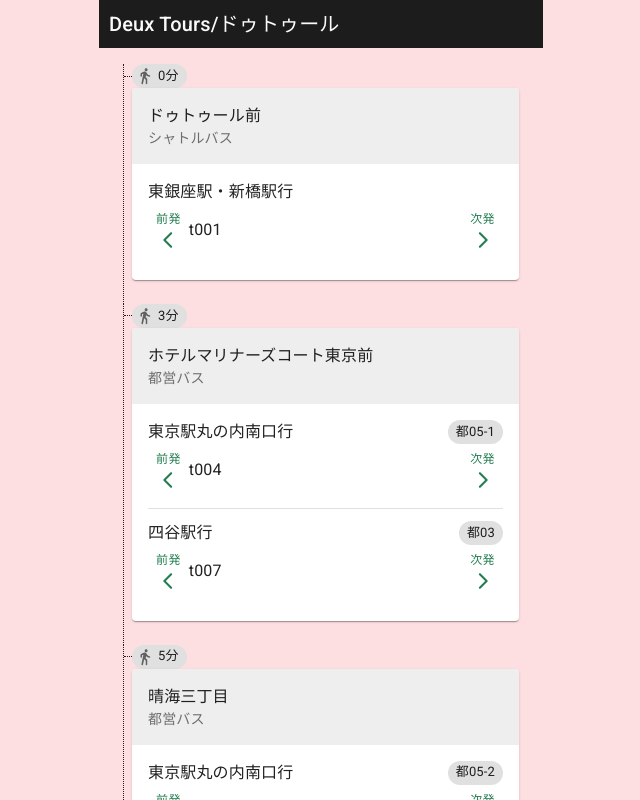
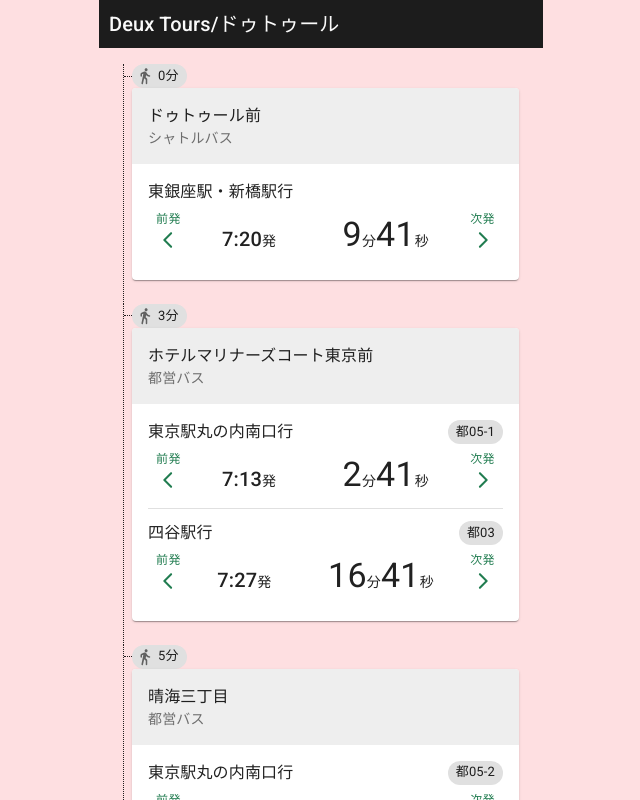
Before and after one commit to noriaki/anytt, a Next.js app: page /rs/1 in a window 1280 px wide. Shown: the top 800 px of the page, without its empty margins (319-959 px from the left). Built offline with nearby package versions, Linux system fonts and the light colour scheme.

Commit message:
[WIP] add timer mock

```diff
--- a/src/components/TimersBoard/GuideBoard/GuideBoard.module.css
+++ b/src/components/TimersBoard/GuideBoard/GuideBoard.module.css
@@ -1,4 +1,5 @@
 .time {
+  width: unset;
   flex-grow: 1;
 }
 
--- a/src/components/TimersBoard/GuideBoard/index.tsx
+++ b/src/components/TimersBoard/GuideBoard/index.tsx
@@ -14,7 +14,7 @@
 import styles from './GuideBoard.module.css';
 
 // types
-import { Route, Timetable } from '~/data/types';
+import { Route, Timetable, NextTime } from '~/data/types';
 
 type GuideBoardComponent = React.FC<{
   route: Route;
@@ -22,11 +22,36 @@
 
 type pickTimetableF = (timetables: Timetable[], day: number) => Timetable | undefined;
 
+type nextTimeF = (timetable: Timetable, now: Date) => NextTime | null;
+
 const pickTimetable: pickTimetableF = (ts, d) => ts.find(t => t.calendar.includes(d));
 
+// prototyping
+const nextTime: nextTimeF = (tt, now) => {
+  if (tt.data === null) {
+    return null;
+  }
+  const h = now.getHours();
+  const m = now.getMinutes();
+  const data = tt.data.find(t => t.hour === h);
+  if (data == null) {
+    return null;
+  }
+  const { hour, minutes } = data;
+  const mi = minutes.findIndex(mt => mt > m);
+  const minute = minutes[mi];
+  return { hour, minute };
+};
+
 const GuideBoard: GuideBoardComponent = ({ route }) => {
-  const day = new Date().getDay();
+  const now = new Date('2020-01-29 07:11:19');
+  const day = now.getDay(); // Wednesday
   const timetable = pickTimetable(route.timetables, day);
+
+  let n: NextTime | null;
+  if (timetable != null) {
+    n = nextTime(timetable, now);
+  }
 
   return (
     <Grid container direction="column">
@@ -40,7 +65,7 @@
           </Grid>
         )}
       </Grid>
-      <Grid item container justify="space-between" alignItems="center">
+      <Grid item container justify="space-between" alignItems="flex-end">
         <Grid item>
           <Button
             color="secondary"
@@ -56,8 +81,35 @@
             </Typography>
           </Button>
         </Grid>
-        <Grid item className={styles.time}>
-          <Typography>{timetable?.id}</Typography>
+        <Grid
+          item
+          container
+          justify="space-around"
+          alignItems="baseline"
+          className={styles.time}
+        >
+          <Grid item>
+            <Typography component="span" variant="h6">
+              {n!.hour}:{n!.minute}
+            </Typography>
+            <Typography component="span" variant="body2">
+              発
+            </Typography>
+          </Grid>
+          <Grid item>
+            <Typography component="span" variant="h4">
+              {n!.minute - now.getMinutes()}
+            </Typography>
+            <Typography component="span" variant="body2">
+              分
+            </Typography>
+            <Typography component="span" variant="h4">
+              {60 - now.getSeconds()}
+            </Typography>
+            <Typography component="span" variant="body2">
+              秒
+            </Typography>
+          </Grid>
         </Grid>
         <Grid item>
           <Button
--- a/src/data/types.ts
+++ b/src/data/types.ts
@@ -1,3 +1,8 @@
+export type NextTime = {
+  hour: number;
+  minute: number;
+};
+
 export type TimetableHour = {
   hour: number;
   minutes: number[];
```
